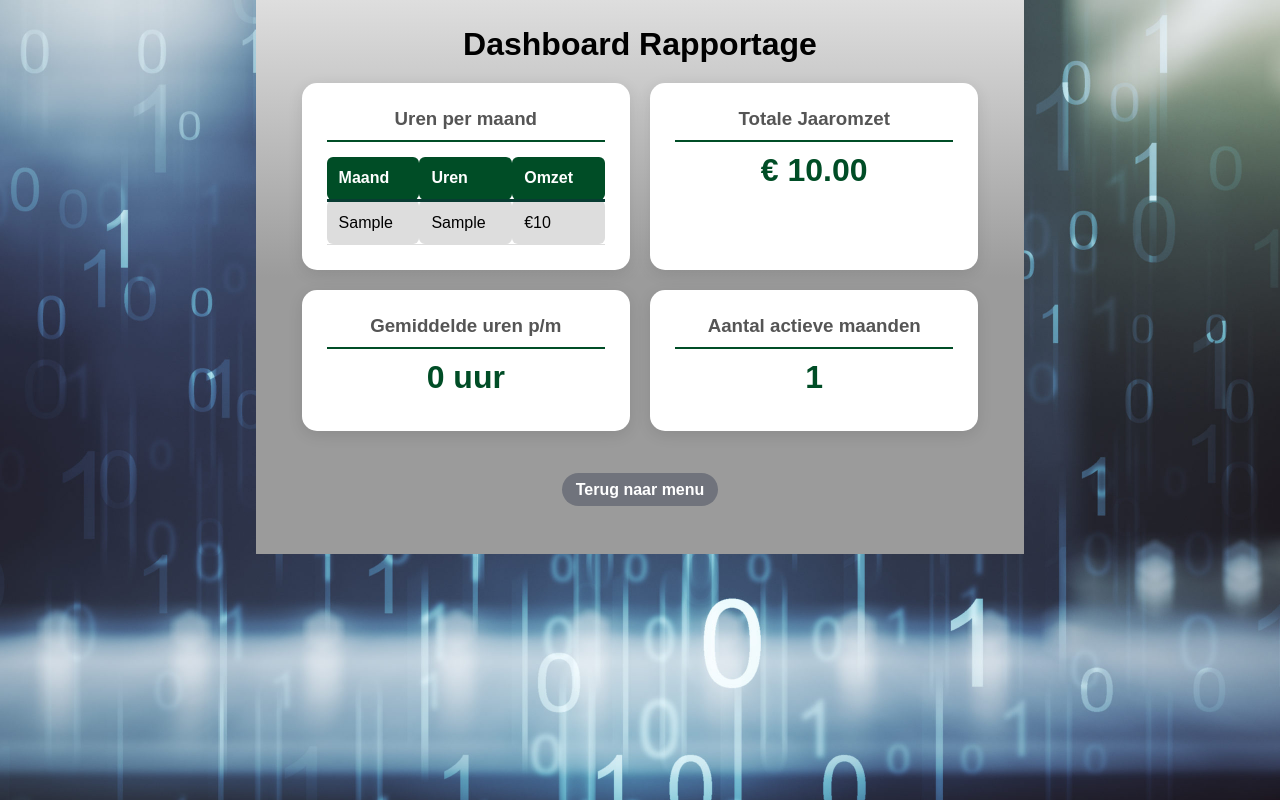
After one commit to RohRohRaggy/CRM-Systeem-T1, a PHP site: page /rapportage_overzicht.php in a window 1280 px wide. The commit adds this page. Run offline with PHP 8.4, Linux system fonts and the light colour scheme; tables that the repository leaves empty or names only in its code hold one stand-in row (values such as "Sample post").

Commit message:
Rapportageoverzicht toegevoegd
dashboard rapportageoverzicht

```diff
--- a/UrenRegistratieSysteem-main/UrenRegistratieSysteem-main/generate_pages.php
+++ b/UrenRegistratieSysteem-main/UrenRegistratieSysteem-main/generate_pages.php
@@ -35,7 +35,8 @@ $protectedFiles = [
     'style.css',
     'Team_3.php',
     'homepagina.php',
-    'support_ticket_pagina.php'
+    'support_ticket_pagina.php',
+    'rapportage_overzicht.php'
 ];
 
 // Pagina's die los van de tabelgenerator blijven bestaan.
--- /dev/null
+++ b/UrenRegistratieSysteem-main/UrenRegistratieSysteem-main/rapportage_overzicht.php
@@ -0,0 +1,78 @@
+<?php
+$conn = new mysqli("127.0.0.1", "root", "", "UrenRegister", 3306);
+?>
+<!DOCTYPE html>
+<html lang="nl">
+<head>
+    <meta charset="utf-8">
+    <title>Dashboard Rapportage</title>
+    <link rel="stylesheet" href="style.css">
+    <link rel="stylesheet" href="https://cdnjs.cloudflare.com/ajax/libs/font-awesome/6.4.0/css/all.min.css">
+    <style>
+        /* Specifieke dashboard styling die bovenop je style.css komt */
+        .dashboard-grid { display: grid; grid-template-columns: repeat(auto-fit, minmax(300px, 1fr)); gap: 20px; padding: 20px; }
+        .card { background: white; padding: 25px; border-radius: 15px; box-shadow: 0 4px 15px rgba(0,0,0,0.1); }
+        .card h3 { color: #555; border-bottom: 2px solid #004d26; padding-bottom: 10px; }
+        .highlight { font-size: 2em; color: #004d26; font-weight: bold; margin: 10px 0; }
+        .data-table { width: 100%; border-collapse: collapse; margin-top: 15px; }
+        .data-table th { background-color: #004d26; color: white; padding: 12px; text-align: left; }
+        .data-table td { padding: 12px; border-bottom: 1px solid #ddd; }
+        .back-btn-container { text-align: center; margin: 30px; }
+    </style>
+</head>
+<body>
+
+<div class="wrapper">
+    <main>
+        <h1>Dashboard Rapportage</h1>
+
+        <div class="dashboard-grid">
+            <div class="card">
+                <h3>Uren per maand</h3>
+                <table class="data-table">
+                    <tr><th>Maand</th><th>Uren</th><th>Omzet</th></tr>
+                    <?php
+                    $res = $conn->query("SELECT * FROM rapportage_overzicht ORDER BY maand ASC");
+                    while($r = $res->fetch_assoc()) {
+                        echo "<tr><td>{$r['maand']}</td><td>{$r['totaal_uren']}</td><td>€{$r['totale_omzet']}</td></tr>";
+                    }
+                    ?>
+                </table>
+            </div>
+
+            <div class="card">
+                <h3>Totale Jaaromzet</h3>
+                <?php
+                $res = $conn->query("SELECT SUM(totale_omzet) as total FROM rapportage_overzicht");
+                $r = $res->fetch_assoc();
+                echo "<div class='highlight'>€ " . number_format($r['total'], 2) . "</div>";
+                ?>
+            </div>
+
+            <div class="card">
+                <h3>Gemiddelde uren p/m</h3>
+                <?php
+                $res = $conn->query("SELECT AVG(totaal_uren) as avg_u FROM rapportage_overzicht");
+                $r = $res->fetch_assoc();
+                echo "<div class='highlight'>" . round($r['avg_u'], 1) . " uur</div>";
+                ?>
+            </div>
+
+            <div class="card">
+                <h3>Aantal actieve maanden</h3>
+                <?php
+                $res = $conn->query("SELECT COUNT(*) as count FROM rapportage_overzicht");
+                $r = $res->fetch_assoc();
+                echo "<div class='highlight'>" . $r['count'] . "</div>";
+                ?>
+            </div>
+        </div>
+
+        <div class="back-btn-container">
+            <a href="index.php" class="search-btn">Terug naar menu</a>
+        </div>
+    </main>
+</div>
+
+</body>
+</html>
```
